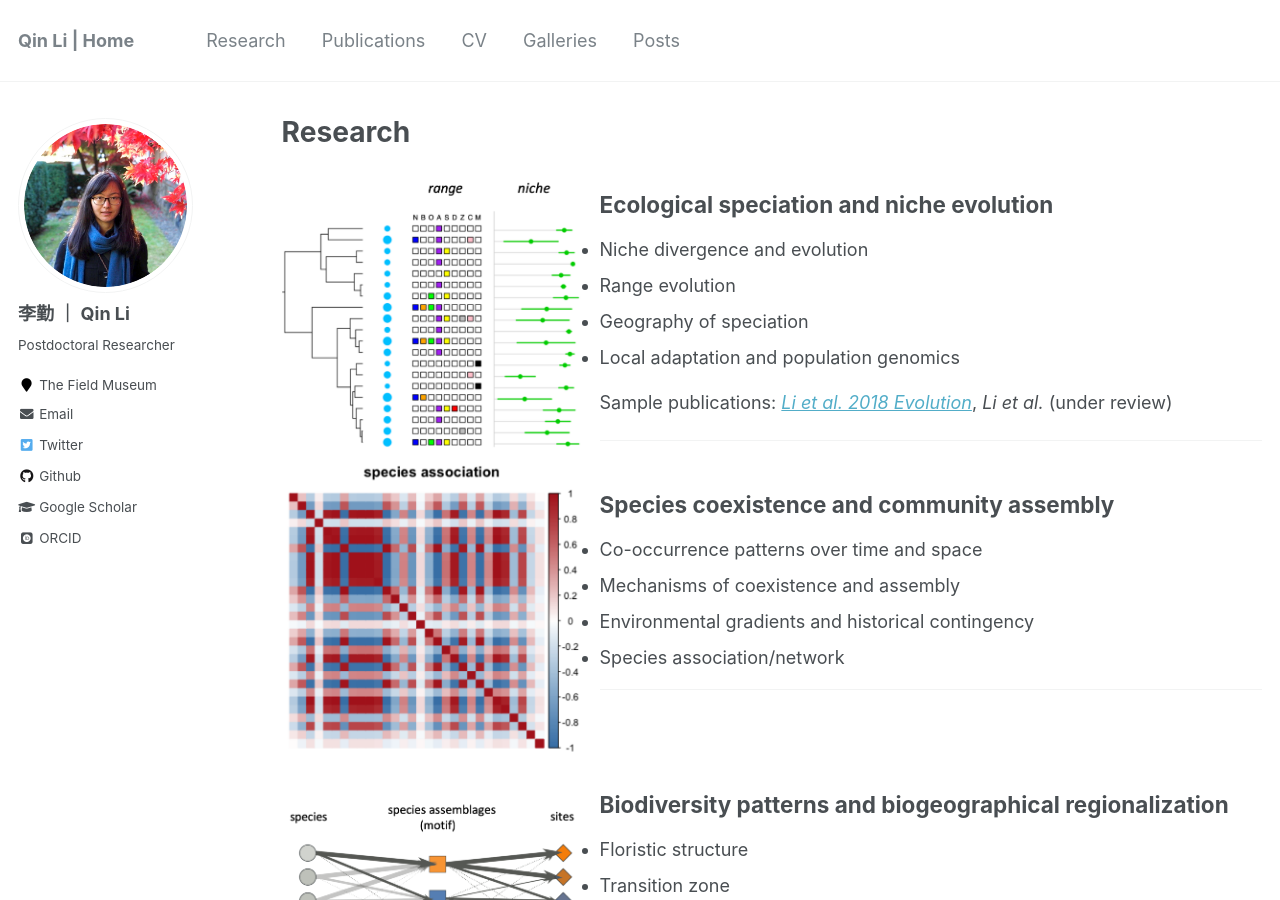
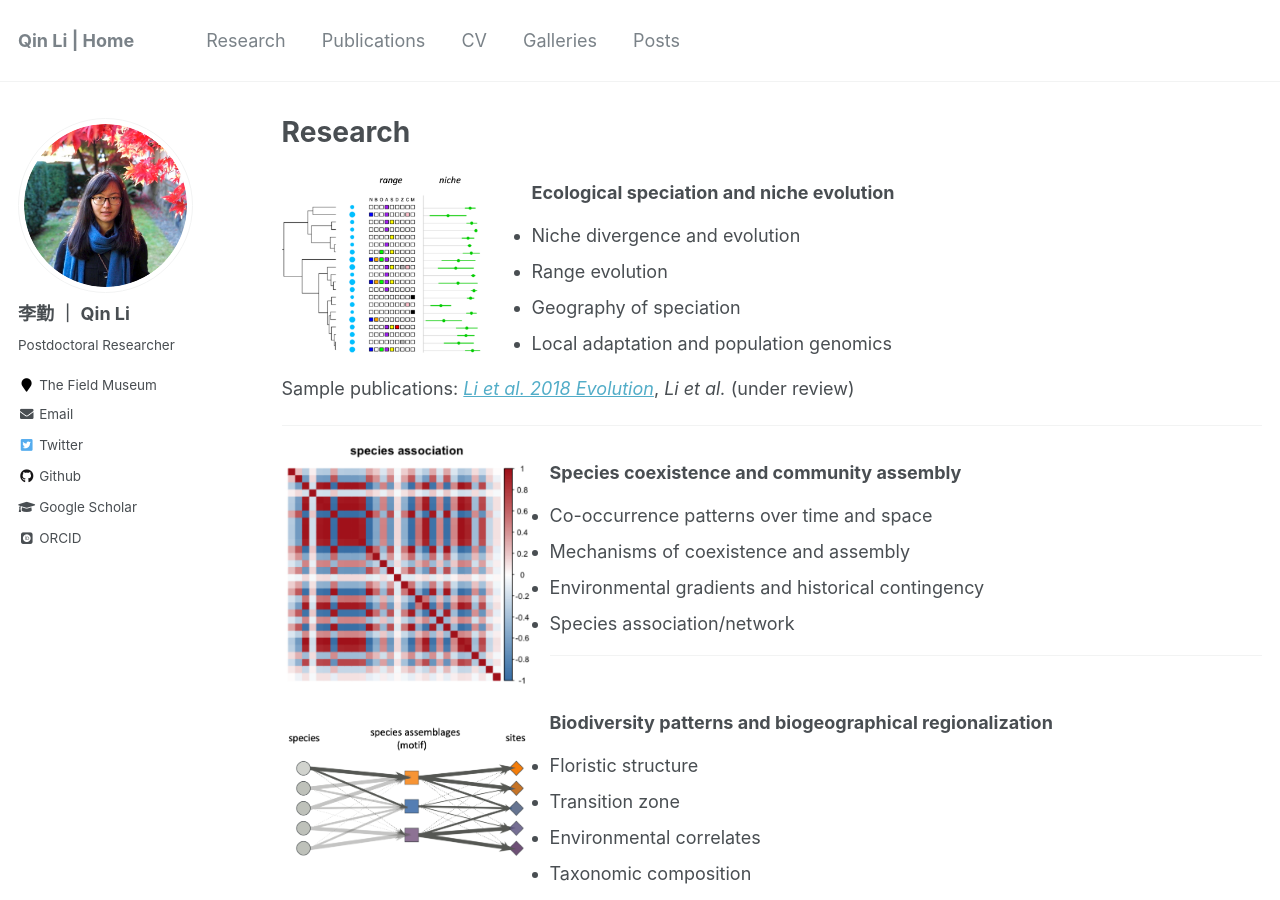
Before and after one commit to qli/qli.github.io, a Jekyll site: the page built from _pages/research.md, in a window 1280 px wide and 900 px high. Built offline with Jekyll 4.4.1, drawn with Linux system fonts in a browser that asks for light colours; some web fonts are replaced.

Commit message:
adjust photos

```diff
--- a/_pages/research.md
+++ b/_pages/research.md
@@ -13,14 +13,14 @@ does not work
 ![left-aligned-image](image.jpg){: .align-left}
 ![left-aligned-image](/images/fig_nicheRange.png){: width=30% .align-left}
 {:style="clear: left"}
-![image alt <](/images/fig_niche.png){: width="300px"}
+![image alt <](/images/fig_niche.png){: width="250px"}
 
 -->
 
 
-![](/images/fig_niche.png){: width="300px" .align-left}
+![](/images/fig_niche.png){: width="250px" style="float:left; padding-right:50px"}
 {:style="clear: left"}
-## Ecological speciation and niche evolution
+### Ecological speciation and niche evolution
 
 - Niche divergence and evolution
 - Range evolution
@@ -32,9 +32,9 @@ Sample publications: [*Li et al. 2018 Evolution*](https://doi.org/10.1111/evo.13
 ---
 
 
-![](/images/fig_spAsso.png){: width="300px" .align-left}
+![](/images/fig_spAsso.png){: width="250px" .align-left}
 {:style="clear: left"}
-## Species coexistence and community assembly
+### Species coexistence and community assembly
 
 - Co-occurrence patterns over time and space
 - Mechanisms of coexistence and assembly
@@ -44,9 +44,9 @@ Sample publications: [*Li et al. 2018 Evolution*](https://doi.org/10.1111/evo.13
 
 ---
 
-![](/images/fig_GoM.png){: width="300px" .align-left}
+![](/images/fig_GoM.png){: width="250px" .align-left}
 {:style="clear: left"}
-## Biodiversity patterns and biogeographical regionalization
+### Biodiversity patterns and biogeographical regionalization
 
 - Floristic structure
 - Transition zone
@@ -59,9 +59,9 @@ Sample publications: *Li et al.* (under review)
 
 ---
 
-![](/images/fig_NAC.png){: width="300px" .align-left}
+![](/images/fig_NAC.png){: width="250px" .align-left}
 {:style="clear: left"}
-## Global change and species responses
+### Global change and species responses
 
 - Non-analogous climate patterns
 - Range shifts under climate change
```
